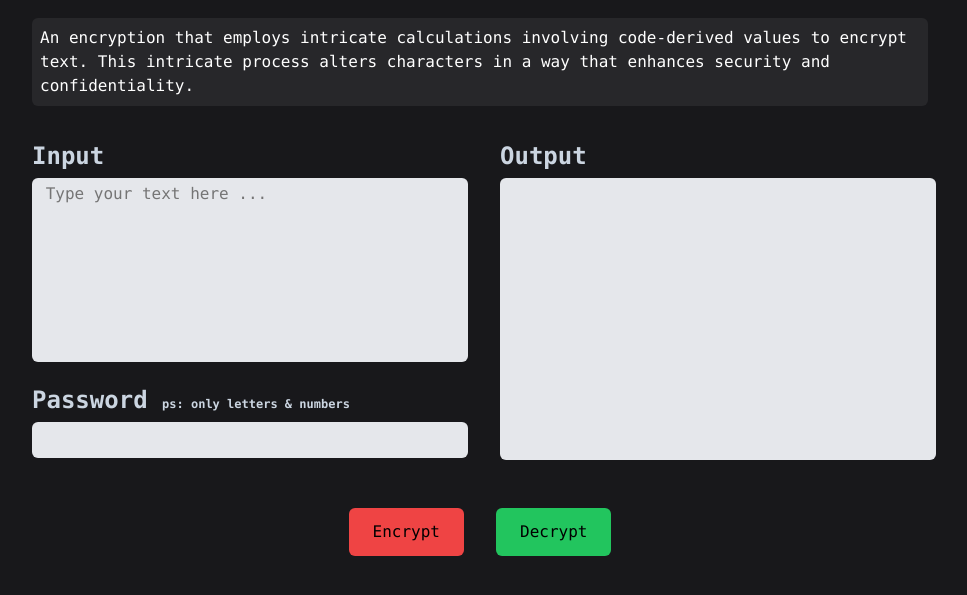
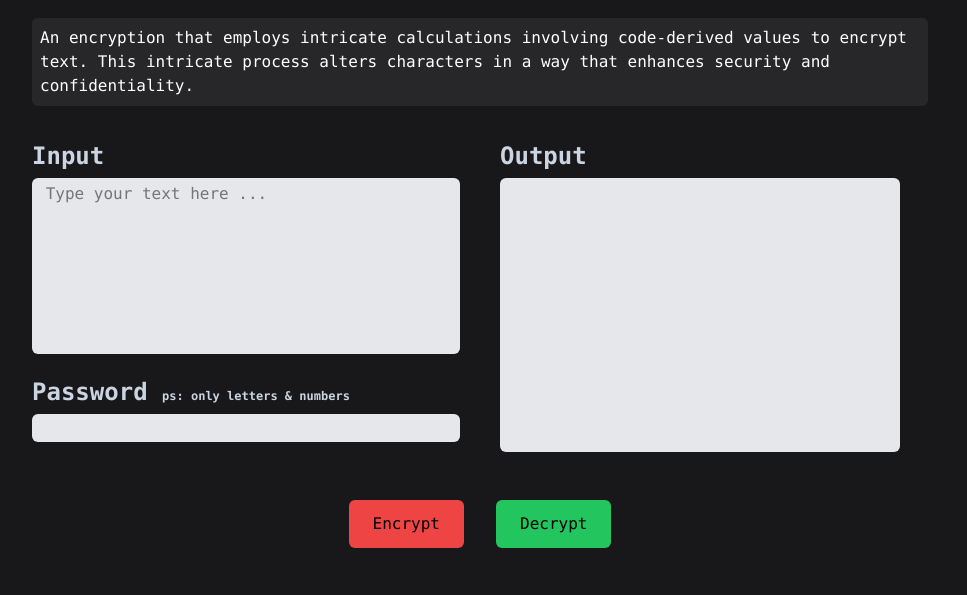
Before and after one commit to sorenblank/Dark-Cipher, a website: page index.html in a window 1280 px wide. Shown: the part 81-676 px from the top of the page, without its empty margins (160-1127 px from the left). Drawn offline with Linux system fonts and the light colour scheme.

Commit message:
fixed little bug

```diff
--- a/index.html
+++ b/index.html
@@ -22,8 +22,8 @@
             </div>
 
             <div id="ciphered-section" class="w-1/2">
-                <h2 class="text-slate-300 mb-2 font-mono">Output</h2>
-                <div id="output-text" class="break-words overflow-auto p-1 font-mono text-base w-full h-[274px] resize-none border-none rounded-md bg-gray-200 !outline-none"> </div>
+                <h2 class="text-slate-300 mb-2 font-mono ">Output</h2>
+                <div id="output-text" class="break-words p-1 font-mono text-base w-full  h-[274px] resize-none border-none rounded-md bg-gray-200 !outline-none"> </div>
             </div>
         </div>
         <div id="buttons" class="flex justify-center gap-8">
--- a/src/styles.css
+++ b/src/styles.css
@@ -2,11 +2,17 @@
 @tailwind components;
 @tailwind utilities;
 
-.bg{
-    background-color: #222327;
+*{
+    box-sizing: border-box;
 }
+body {
+    margin: 0;
+    padding: 0;
+  }
 
-#output-text ::-webkit-scrollbar {
-    width: 0px;
-    background: transparent; /* make scrollbar transparent */
-}
+
+  #output-text {
+    overflow-y: auto; /* Always show a vertical scrollbar */
+    scrollbar-width:none;
+    max-width:400px;
+  }
```
Also changed, not shown: dist/styles.css.
